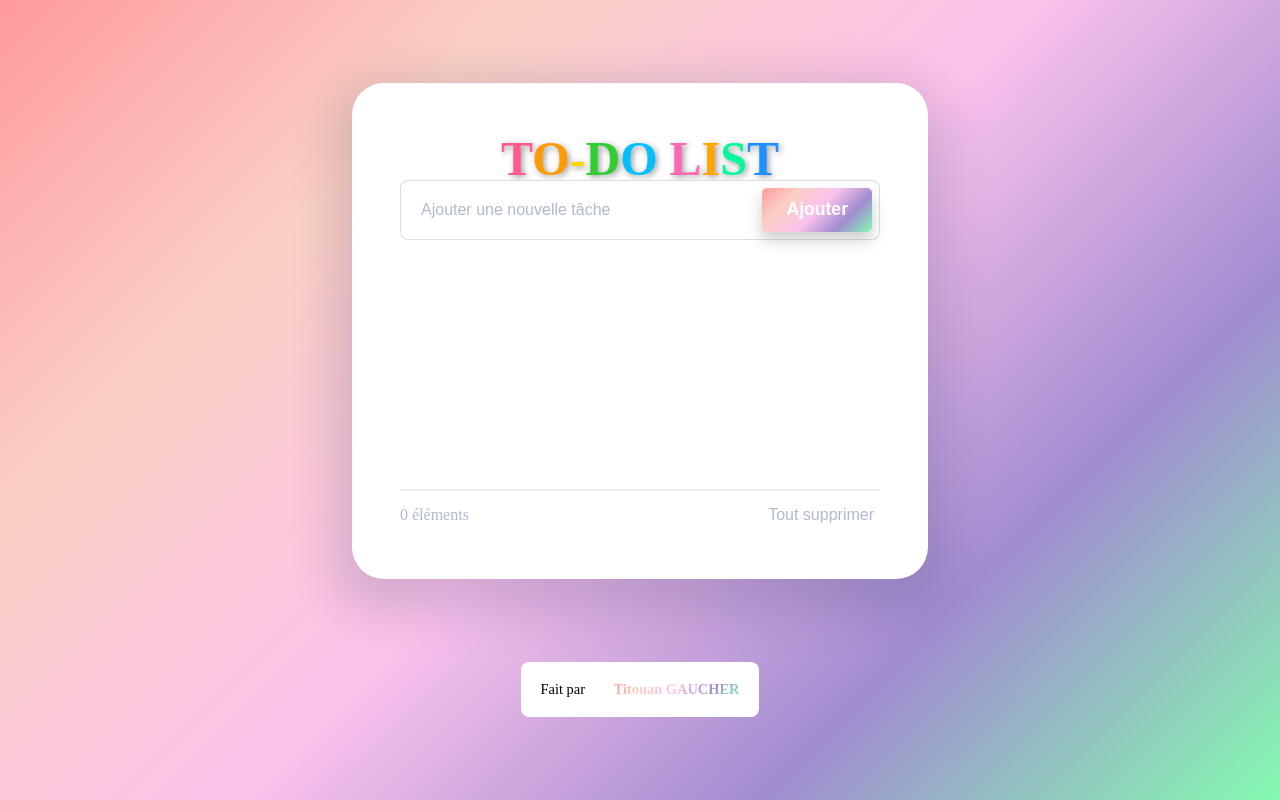
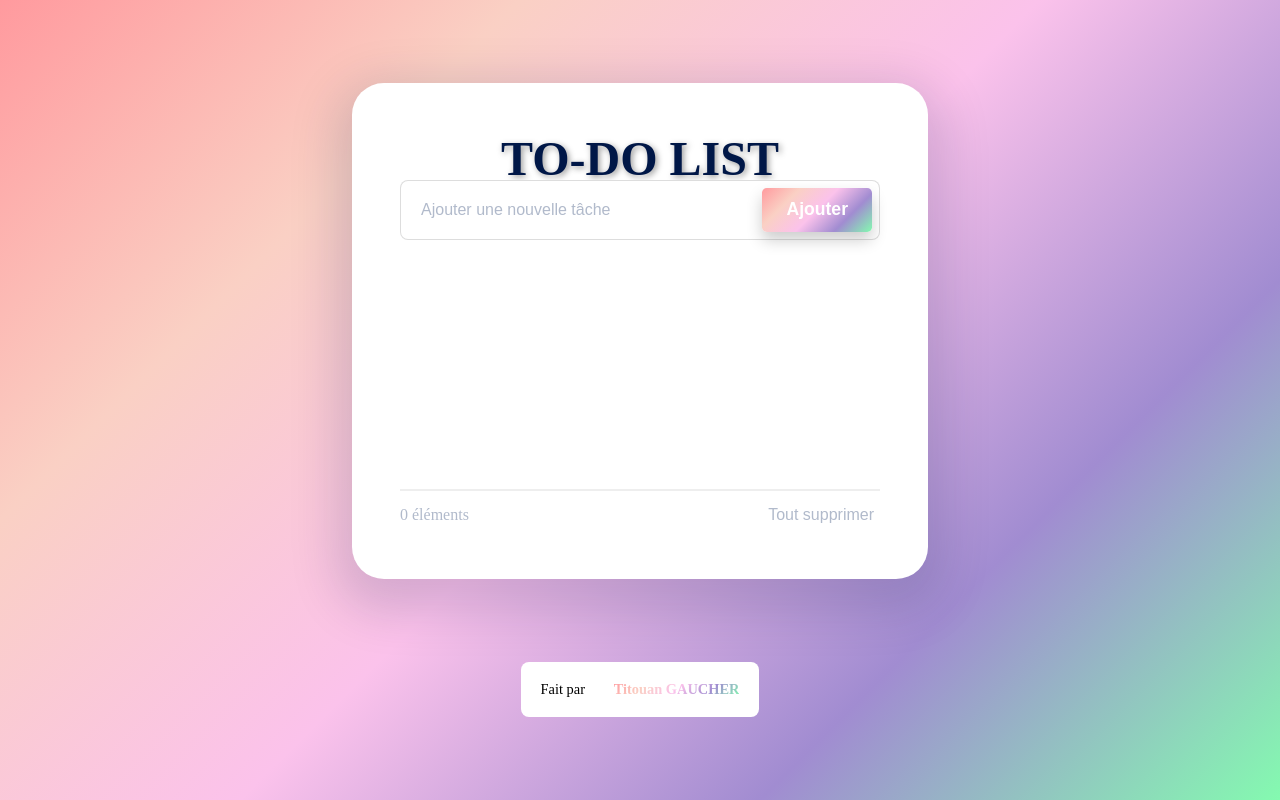
Before and after one commit to Titoox/To-do-List, a plain HTML site: page index.html in a window 1280 px wide. Drawn offline with Linux system fonts and the light colour scheme.

Commit message:
Update index.html

```diff
--- a/index.html
+++ b/index.html
@@ -21,11 +21,7 @@
   <body>
     <!-- Section principale contenant la liste -->
     <section class="todo">
-      <h2>
-        <span>T</span><span>o</span><span>-</span><span>d</span><span>o</span>
-        <span> </span>
-        <span>l</span><span>i</span><span>s</span><span>t</span>
-      </h2>
+      <h2>To-do list</h2>
 
       <!-- Champ d'ajout de tâche + bouton -->
       <div class="input">
```
